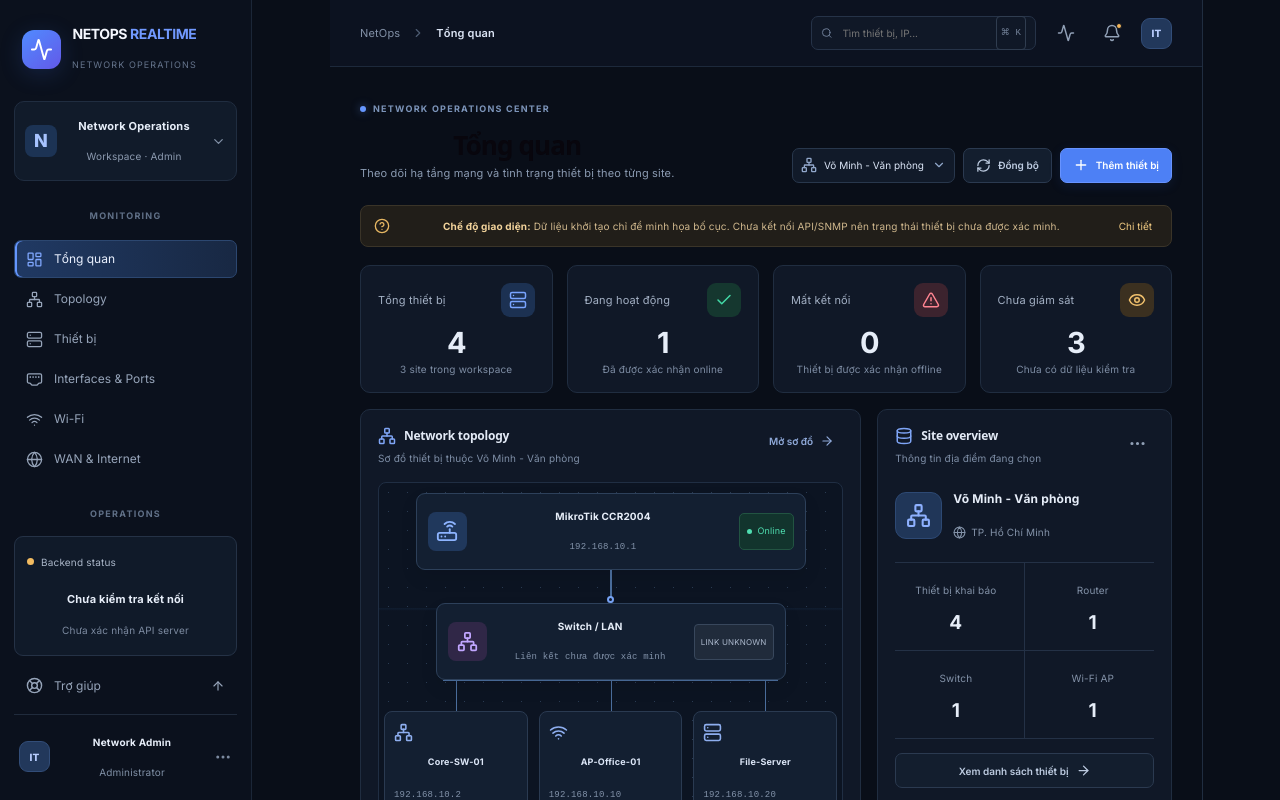
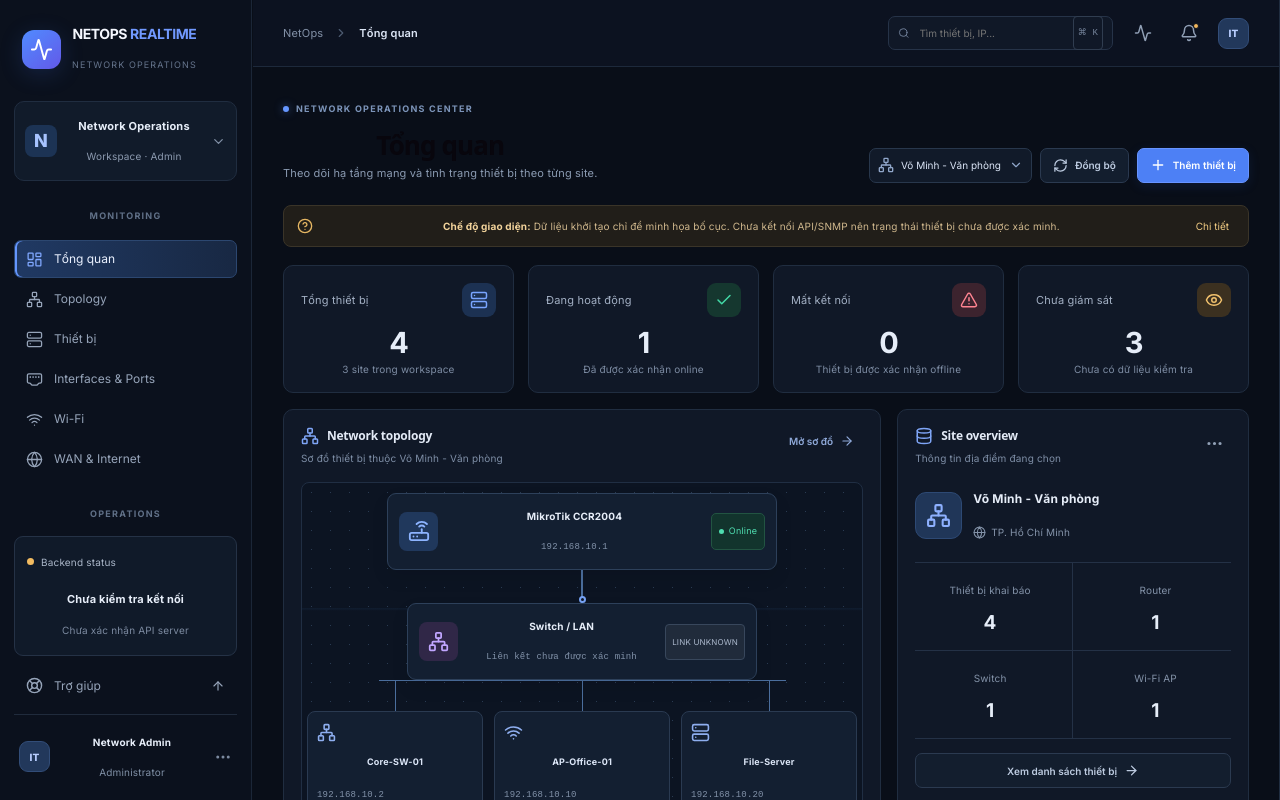
Before and after one commit to nhocthienq7/netops-realtime, a React app in the folder frontend/: page / in a window 1280 px wide. Shown: the top 800 px of the page. Built offline with nearby package versions, Linux system fonts and the light colour scheme; the HTML template or start-up script is replaced by a standard one.

Commit message:
Update App.css

```diff
--- a/frontend/src/App.css
+++ b/frontend/src/App.css
@@ -318,3 +318,67 @@ button:disabled { opacity: .5; cursor: not-allowed; }
   .demo-notice { align-items: flex-start; }
   .demo-notice button { display: none; }
 }
+/* FIX: bỏ khoảng trống hai bên, tận dụng toàn bộ màn hình */
+html,
+body,
+#root {
+  width: 100%;
+  min-width: 0;
+  min-height: 100%;
+  margin: 0;
+  padding: 0;
+}
+
+* {
+  box-sizing: border-box;
+}
+
+body {
+  overflow-x: hidden;
+}
+
+.app-shell,
+.app-container,
+.app-layout {
+  width: 100% !important;
+  max-width: none !important;
+  margin: 0 !important;
+}
+
+.main-content,
+.app-main,
+.content-area {
+  width: 100%;
+  max-width: none !important;
+  min-width: 0;
+  margin-left: 0;
+}
+
+/* Nội dung bên trong không bị bó hẹp */
+.page-content,
+.dashboard-content,
+.page-container {
+  width: 100%;
+  max-width: none !important;
+  min-width: 0;
+}
+
+/* Bố cục co giãn theo màn hình */
+@media (min-width: 1200px) {
+  .dashboard-grid,
+  .stats-grid,
+  .content-grid {
+    width: 100%;
+    max-width: none;
+  }
+}
+
+@media (max-width: 768px) {
+  .main-content,
+  .app-main,
+  .content-area {
+    min-width: 0;
+    padding-left: 12px;
+    padding-right: 12px;
+  }
+}
```
